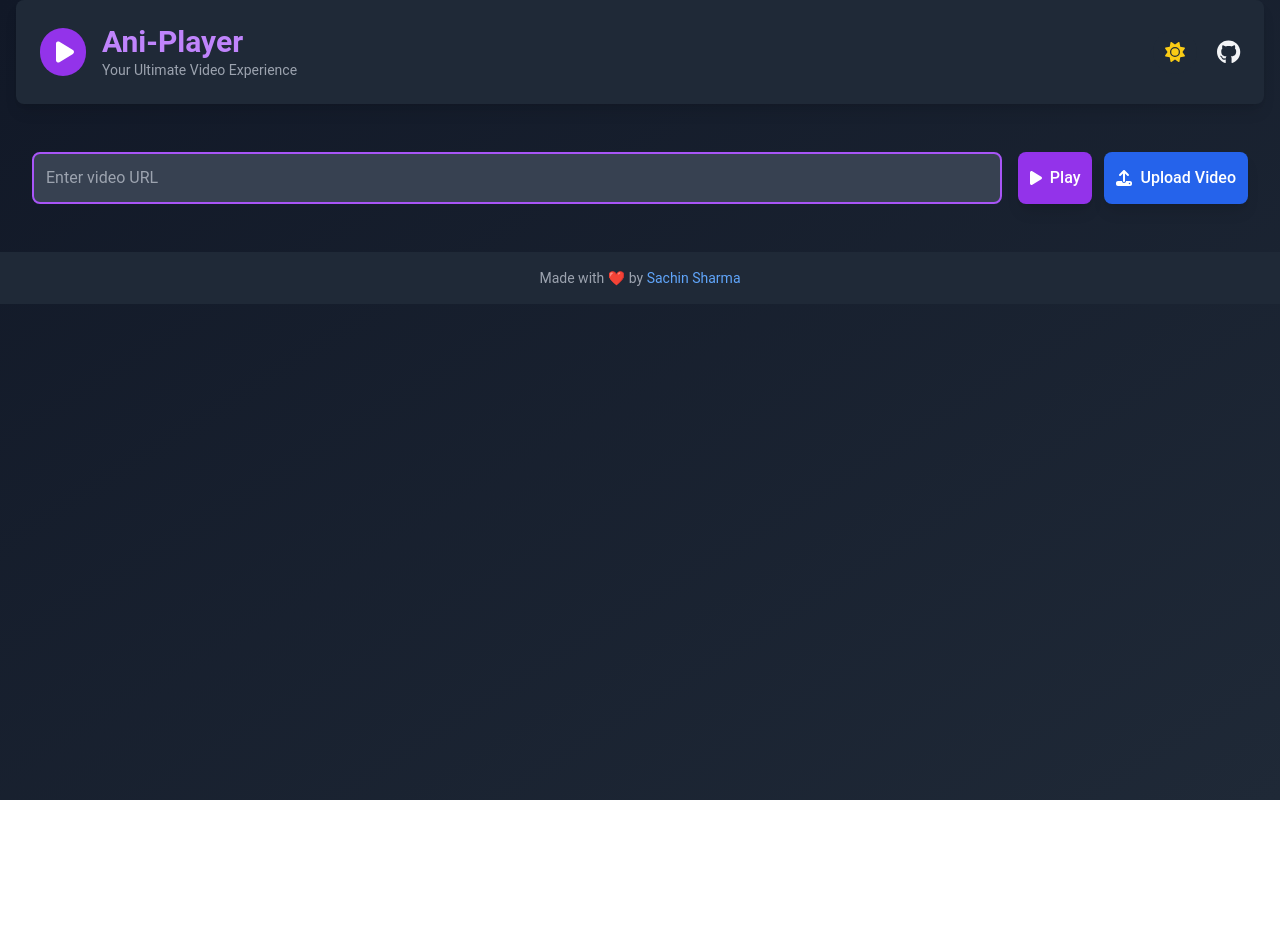
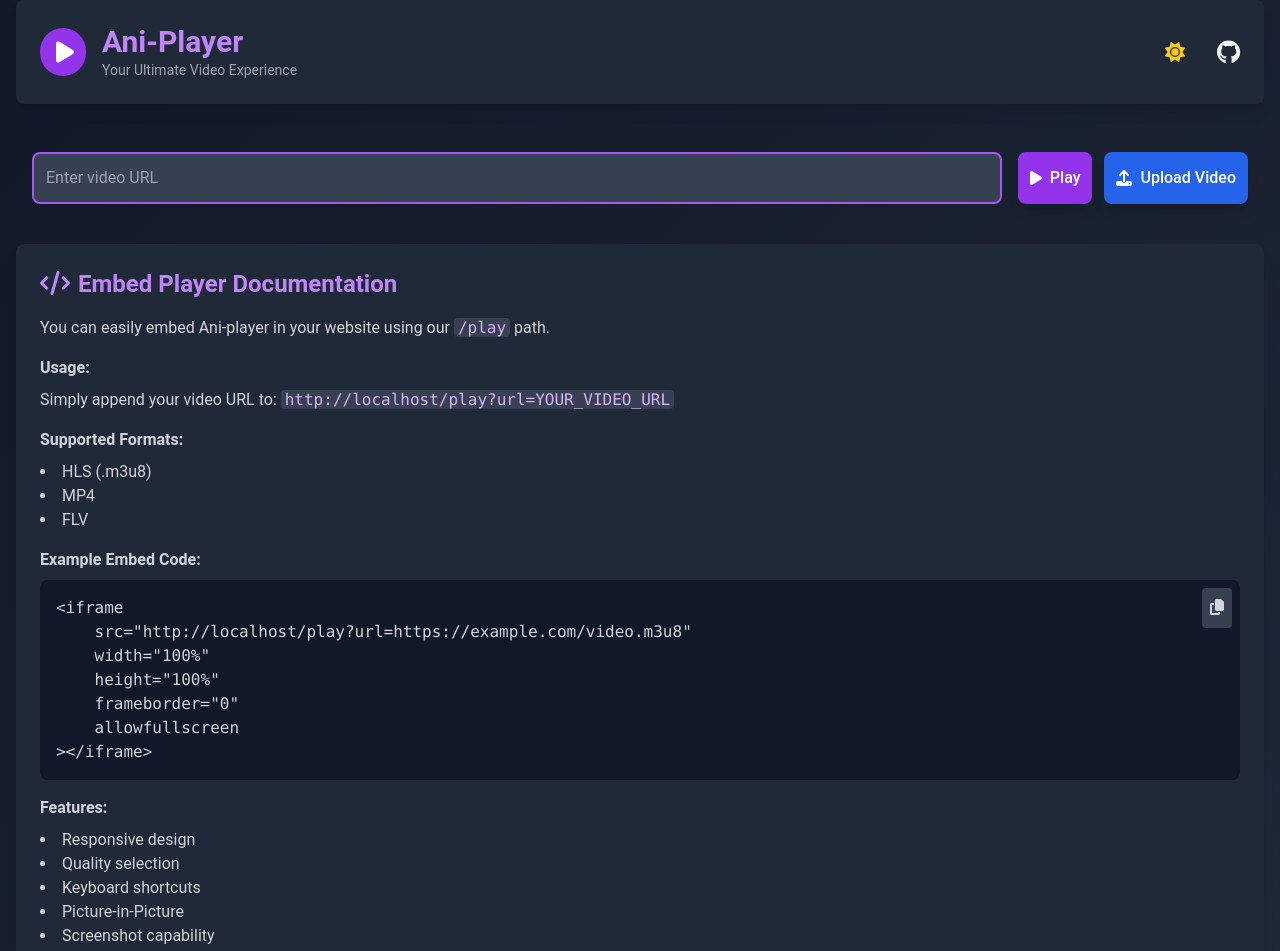
Before and after one commit to chinxcode/ani-player, a React (Vite) app: page / in a window 1280 px wide. Shown: the top 951 px of the page. Before the commit the page ends 800 px from the top, so only its background shows below. Built offline with nearby package versions, Linux system fonts and the light colour scheme.

Commit message:
feat: Add NotFound component and update routing in App; enhance EmbedPlayer with error handling and add Documentation component

```diff
--- a/src/App.jsx
+++ b/src/App.jsx
@@ -2,6 +2,7 @@ import { Analytics } from "@vercel/analytics/react";
 import { BrowserRouter, Routes, Route } from "react-router-dom";
 import VideoPlayer from "./components/VideoPlayer";
 import EmbedPlayer from "./components/EmbedPlayer";
+import NotFound from "./components/NotFound";
 
 function App() {
     return (
@@ -10,6 +11,7 @@ function App() {
             <Routes>
                 <Route path="/" element={<VideoPlayer />} />
                 <Route path="/play" element={<EmbedPlayer />} />
+                <Route path="*" element={<NotFound />} />
             </Routes>
         </BrowserRouter>
     );
--- /dev/null
+++ b/src/components/Documentation.jsx
@@ -0,0 +1,86 @@
+import { useState } from "react";
+import { FontAwesomeIcon } from "@fortawesome/react-fontawesome";
+import { faCopy, faCheck, faCode } from "@fortawesome/free-solid-svg-icons";
+
+const Documentation = ({ darkMode }) => {
+    const [copied, setCopied] = useState(false);
+    const currentDomain = window.location.origin;
+    const exampleUrl = "https://example.com/video.m3u8";
+    const iframeCode = `<iframe
+    src="${currentDomain}/play?url=${exampleUrl}"
+    width="100%"
+    height="100%"
+    frameborder="0"
+    allowfullscreen
+></iframe>`;
+
+    const handleCopy = () => {
+        navigator.clipboard.writeText(iframeCode);
+        setCopied(true);
+        setTimeout(() => setCopied(false), 2000);
+    };
+
+    return (
+        <div className={`${darkMode ? "bg-gray-800" : "bg-white"} rounded-lg p-6 shadow-lg mb-8`}>
+            <h2 className={`text-2xl font-bold mb-4 ${darkMode ? "text-purple-400" : "text-purple-600"}`}>
+                <FontAwesomeIcon icon={faCode} className="mr-2" />
+                Embed Player Documentation
+            </h2>
+
+            <div className={`${darkMode ? "text-gray-300" : "text-gray-700"} space-y-4`}>
+                <p>
+                    You can easily embed Ani-player in your website using our{" "}
+                    <code className="bg-gray-700 text-purple-300 px-1 rounded">/play</code> path.
+                </p>
+
+                <div className="space-y-2">
+                    <h3 className="font-semibold">Usage:</h3>
+                    <p>
+                        Simply append your video URL to:{" "}
+                        <code className="bg-gray-700 text-purple-300 px-1 rounded">{currentDomain}/play?url=YOUR_VIDEO_URL</code>
+                    </p>
+                </div>
+
+                <div className="space-y-2">
+                    <h3 className="font-semibold">Supported Formats:</h3>
+                    <ul className="list-disc list-inside">
+                        <li>HLS (.m3u8)</li>
+                        <li>MP4</li>
+                        <li>FLV</li>
+                    </ul>
+                </div>
+
+                <div className="space-y-2">
+                    <h3 className="font-semibold">Example Embed Code:</h3>
+                    <div className="relative">
+                        <pre className={`${darkMode ? "bg-gray-900" : "bg-gray-100"} p-4 rounded-lg overflow-x-auto`}>
+                            <code>{iframeCode}</code>
+                        </pre>
+                        <button
+                            onClick={handleCopy}
+                            className={`absolute top-2 right-2 p-2 rounded ${
+                                darkMode ? "bg-gray-700 hover:bg-gray-600" : "bg-gray-200 hover:bg-gray-300"
+                            }`}
+                        >
+                            <FontAwesomeIcon icon={copied ? faCheck : faCopy} className={copied ? "text-green-500" : ""} />
+                        </button>
+                    </div>
+                </div>
+
+                <div className="space-y-2">
+                    <h3 className="font-semibold">Features:</h3>
+                    <ul className="list-disc list-inside">
+                        <li>Responsive design</li>
+                        <li>Quality selection</li>
+                        <li>Keyboard shortcuts</li>
+                        <li>Picture-in-Picture</li>
+                        <li>Screenshot capability</li>
+                        <li>Custom playback speed</li>
+                    </ul>
+                </div>
+            </div>
+        </div>
+    );
+};
+
+export default Documentation;
--- a/src/components/EmbedPlayer.jsx
+++ b/src/components/EmbedPlayer.jsx
@@ -1,17 +1,28 @@
 import { useSearchParams } from "react-router-dom";
+import { FontAwesomeIcon } from "@fortawesome/react-fontawesome";
+import { faCircleExclamation } from "@fortawesome/free-solid-svg-icons";
 import WatchPlayer from "./WatchPlayer";
 
 const EmbedPlayer = () => {
     const [searchParams] = useSearchParams();
     const videoUrl = searchParams.get("url");
 
+    if (!videoUrl) {
+        return (
+            <div className="w-screen h-screen bg-gradient-to-br from-gray-900 to-gray-800 flex items-center justify-center p-4">
+                <div className="text-center max-w-md">
+                    <FontAwesomeIcon icon={faCircleExclamation} className="text-yellow-500 text-5xl mb-4" />
+                    <h2 className="text-2xl font-bold text-white mb-3">No Video URL Provided</h2>
+                    <p className="text-gray-400 mb-4">Please provide a video URL using the &apos;url&apos; parameter:</p>
+                    <code className="block bg-gray-800 p-3 rounded-lg text-purple-400 text-sm">/play?url=YOUR_VIDEO_URL</code>
+                </div>
+            </div>
+        );
+    }
+
     return (
         <div className="w-screen h-screen">
-            {videoUrl ? (
-                <WatchPlayer videoUrl={videoUrl} className="w-full h-full" />
-            ) : (
-                <div className="w-full h-full flex items-center justify-center text-gray-700">No video URL provided</div>
-            )}
+            <WatchPlayer videoUrl={videoUrl} className="w-full h-full" />
         </div>
     );
 };
--- /dev/null
+++ b/src/components/NotFound.jsx
@@ -0,0 +1,24 @@
+import { Link } from "react-router-dom";
+import { FontAwesomeIcon } from "@fortawesome/react-fontawesome";
+import { faHome, faVideoSlash } from "@fortawesome/free-solid-svg-icons";
+
+const NotFound = () => {
+    return (
+        <div className="min-h-screen bg-gradient-to-br from-gray-900 to-gray-800 flex items-center justify-center px-4">
+            <div className="text-center">
+                <FontAwesomeIcon icon={faVideoSlash} className="text-purple-500 text-7xl mb-8" />
+                <h1 className="text-4xl font-bold text-white mb-4">404 - Page Not Found</h1>
+                <p className="text-gray-400 mb-8">Oops! The page you&apos;re looking for doesn&apos;t exist.</p>
+                <Link
+                    to="/"
+                    className="inline-flex items-center gap-2 bg-purple-600 hover:bg-purple-700 text-white font-bold py-3 px-6 rounded-lg transition-colors duration-300"
+                >
+                    <FontAwesomeIcon icon={faHome} />
+                    Back to Home
+                </Link>
+            </div>
+        </div>
+    );
+};
+
+export default NotFound;
--- a/src/components/VideoPlayer.jsx
+++ b/src/components/VideoPlayer.jsx
@@ -3,6 +3,7 @@ import Header from "./Header";
 import InputSection from "./InputSection";
 import Footer from "./Footer";
 import WatchPlayer from "./WatchPlayer";
+import Documentation from "./Documentation";
 
 const VideoPlayer = () => {
     const [inputUrl, setInputUrl] = useState("");
@@ -60,7 +61,7 @@ const VideoPlayer = () => {
                         <div
                             className={`${
                                 darkMode ? "bg-gray-800" : "bg-white"
-                            } rounded-lg p-4 shadow-lg transition-colors duration-300 flex justify-center items-center`}
+                            } rounded-lg p-4 shadow-lg transition-colors duration-300 flex justify-center items-center mb-8`}
                         >
                             <div className="sm:w-[80%] sm:h-[50%]">
                                 <WatchPlayer
@@ -74,6 +75,7 @@ const VideoPlayer = () => {
                             </div>
                         </div>
                     )}
+                    <Documentation darkMode={darkMode} />
                 </main>
             </div>
             <Footer darkMode={darkMode} />
```
